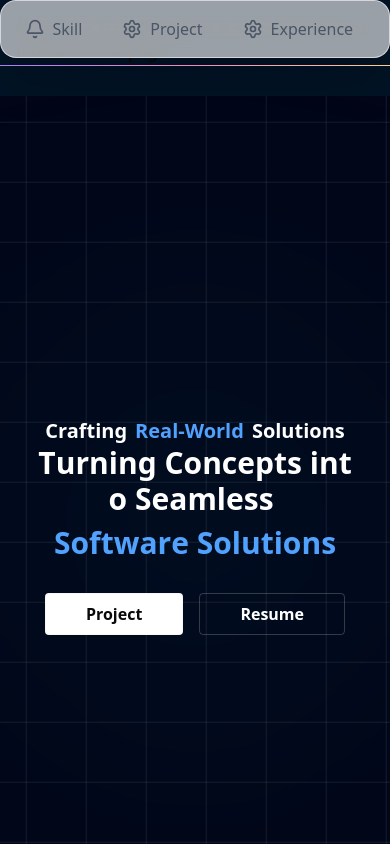
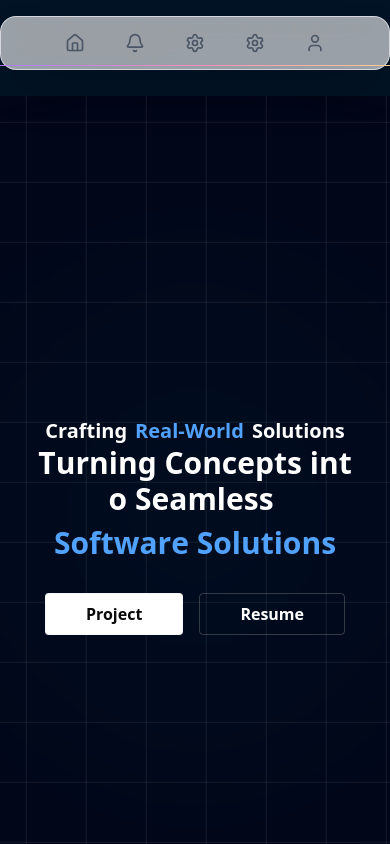
Before and after one commit to SakibFakir69/portfolio-3, a React (Vite) app: page / in a window 390 px wide. Shown: the top 844 px of the page. Built offline with nearby package versions, Linux system fonts and the light colour scheme.

Commit message:
fix: navbar fix

```diff
--- a/src/components/ui/navbar.jsx
+++ b/src/components/ui/navbar.jsx
@@ -39,7 +39,7 @@ const menuItems = [
   },
 
   {
-    icon: <User className="h-5 w-5" />,
+    icon: <User className="h-5 w-5 " />,
     label: "Contact",
     href: "/contact",
     gradient:
@@ -88,7 +88,7 @@ const sharedTransition = {
 function MenuBar() {
   return (
     <motion.nav
-      className="p-2 rounded-2xl bg-white/60 dark:bg-black/60 backdrop-blur-lg border border-gray-200/80 dark:border-gray-800/80  dark:shadow-gray-900/20 overflow-hidden z-50 fixed flex justify-center items-center w-full shadow-2xl"
+      className="p-2 rounded-2xl bg-white/60 dark:bg-black/60 backdrop-blur-lg border border-gray-200/80 dark:border-gray-800/80  dark:shadow-gray-900/20 overflow-hidden z-50 fixed  items-center w-full shadow-2xl max-w-4xl flex mx-auto justify-center justify-items-center left-1/2 -translate-x-1/2  top-4  "
       initial="initial"
       whileHover="hover"
     >
@@ -134,7 +134,7 @@ function MenuBar() {
                 >
                   {item.icon}
                 </span>
-                <span className="font-medium">{item.label}</span>
+                <span className="font-medium  hidden md:block hidden">{item.label}</span>
               </Link>
 
               {/* Back Side */}
```
